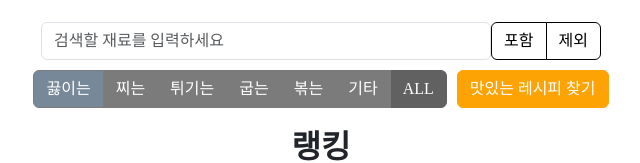
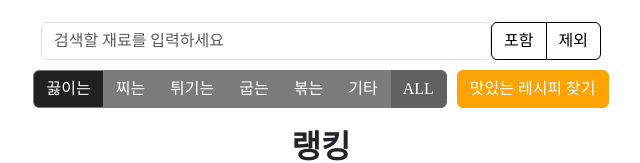
Before and after one commit to RecipeOfFive/react, a React (Create React App) app in the folder recipe_of_five_front/: page / in a window 1280 px wide. In both pictures the pointer is over the label "끓이는". Shown: the part 146-309 px from the top of the page, without its empty margins (319-959 px from the left). Built offline with nearby package versions, Linux system fonts and the light colour scheme; no server answers; a web font is replaced by a local one.

Commit message:
fix: 검색 필터 버튼 마우스 오버 시 표시되는 색상 변경

```diff
--- a/recipe_of_five_front/src/components/SearchInd/style.css
+++ b/recipe_of_five_front/src/components/SearchInd/style.css
@@ -172,12 +172,11 @@
   border-color: #cb8203 !important;
 }
 
-
 /* 필터버튼 Hover 상태에서의 스타일 */
 .custom-active2:hover,
 .custom-inactive2:hover,
 .custom-active3:hover,
 .custom-inactive3:hover {
-  background-color: lightslategray !important;
+  background-color: rgb(33, 33, 33) !important;
   color: white !important;
 }
```
